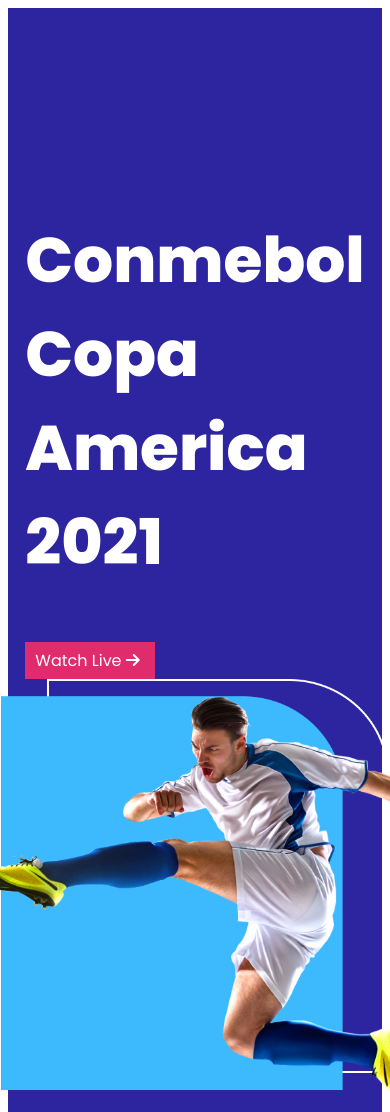
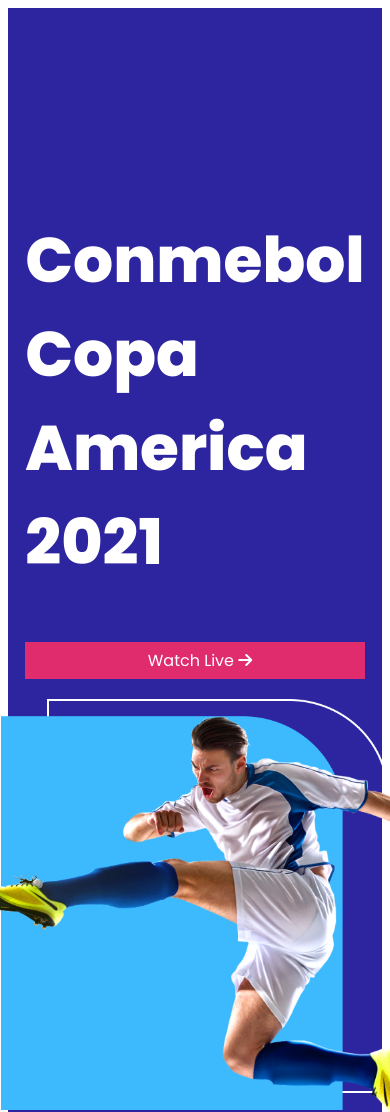
Before and after one commit to Mahmudmhb/assignment-2, a plain HTML site: page index.html in a window 390 px wide. Shown: the top 1112 px of the page. Drawn offline with Linux system fonts and the light colour scheme.

Commit message:
button add

```diff
--- a/style.css
+++ b/style.css
@@ -192,7 +192,9 @@ responsive section
         grid-template-columns: repeat(1, 1fr);
     }
     .button-text{
-        margin-right: 210px;
+        margin-right: 0%;
+        justify-content: center;
+        margin-bottom: 20px;
     }
 
 
```
